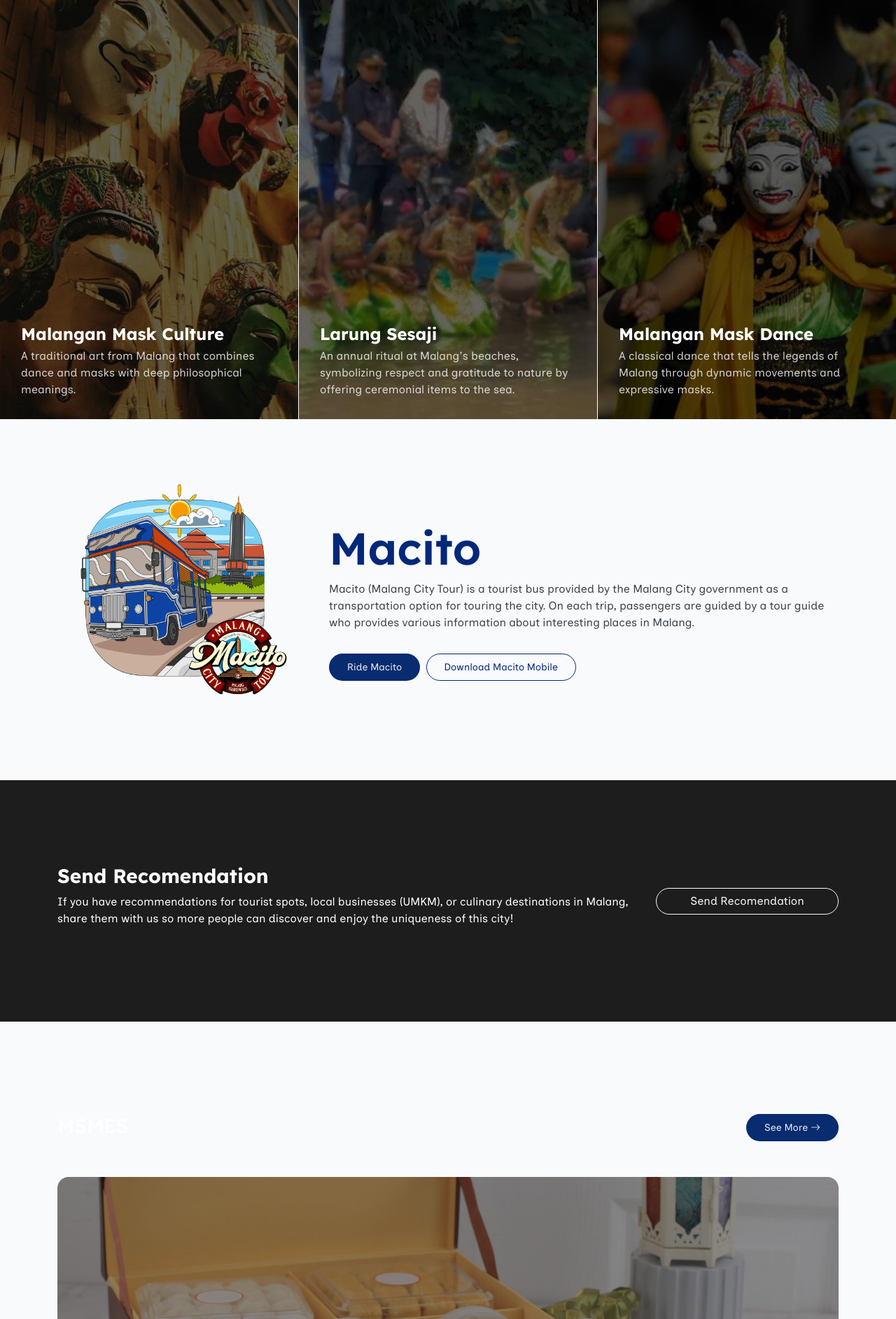
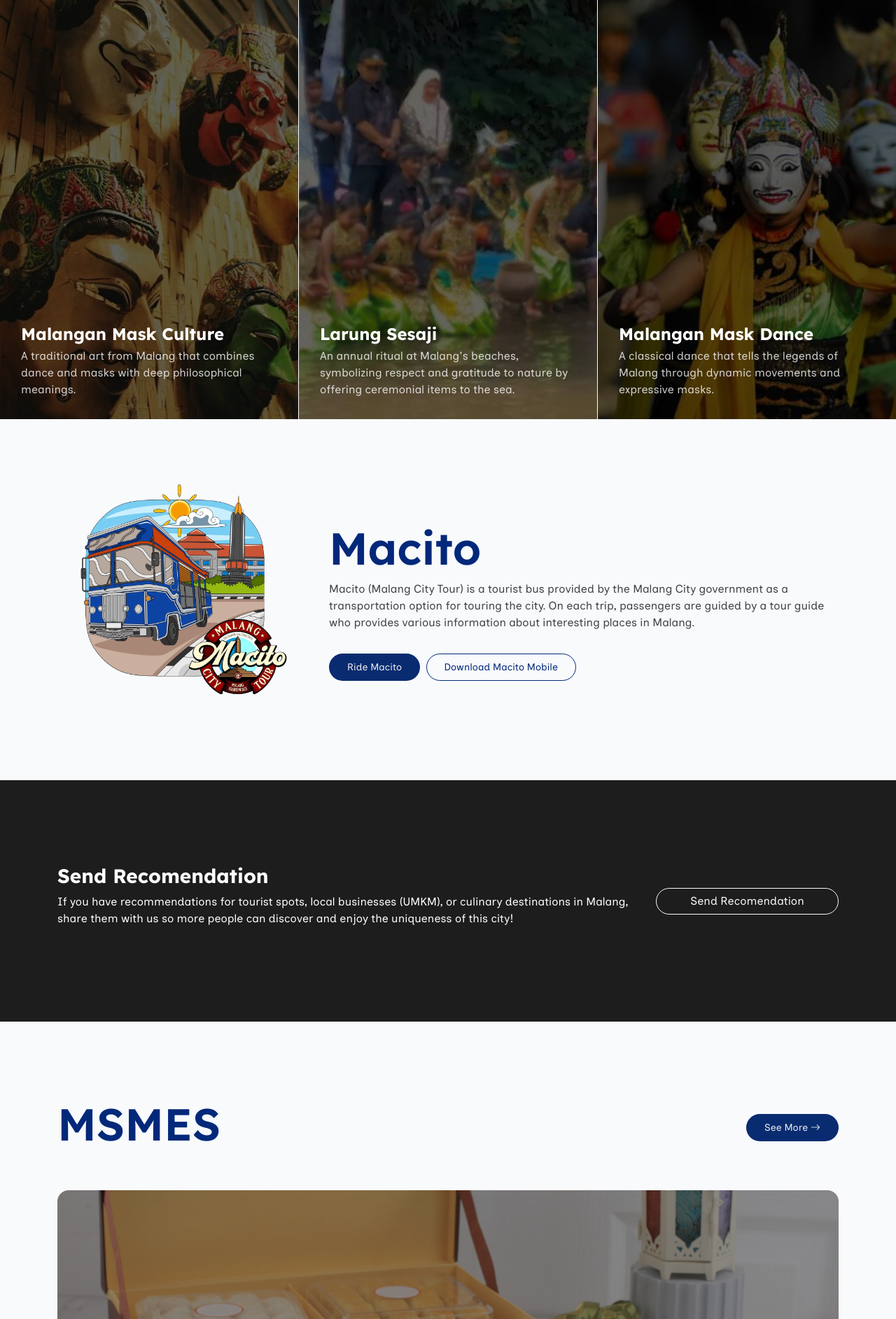
Before and after one commit to fami0110/GenoMa, a Laravel app: page / in a window 1280 px wide. Shown: the part 4334-6219 px from the top of the page at 70% size. Run offline with Laravel 10, Linux system fonts and the light colour scheme; grey boxes are pictures that could not be loaded.

Commit message:
umkm title

```diff
--- a/web/resources/views/home.blade.php
+++ b/web/resources/views/home.blade.php
@@ -356,7 +356,7 @@
             <div class="container text-start my-5 title-landing" data-aos="fade-up">
                 <div class="row">
                     <div class="col">
-                        <h3>{{ __('home-msmes-title') }}</h3>
+                        <h3 class="subtitle">{{ __('home-msmes-title') }}</h3>
                     </div>
                     <div class="col text-end">
                         <a href="{{ url('/msmes') }}" class="btn button-primary">
```
